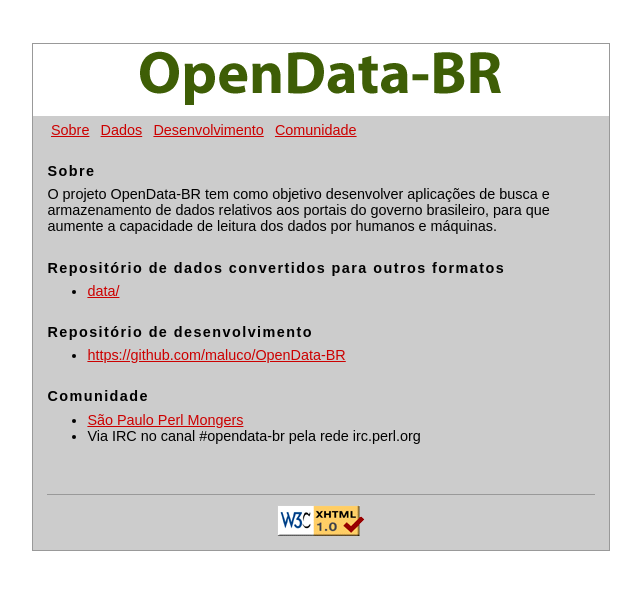
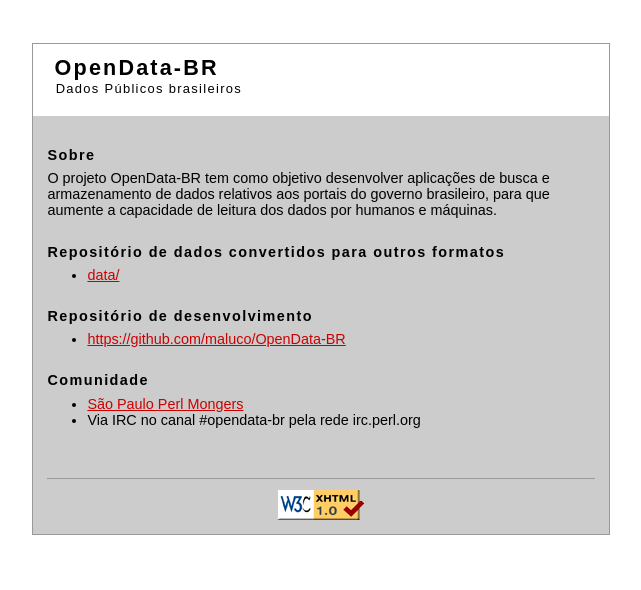
Before and after one commit to thiagorondon/OpenData-BR-www, a plain HTML site: page index.html in a window 1280 px wide. Shown: the whole page, without its empty margins (319-960 px from the left). Drawn offline with Linux system fonts and the light colour scheme.

Commit message:
Retirando menu e logo.
Signed-off-by: Thiago Berlitz Rondon <thiago.rondon@gmail.com>

```diff
--- a/index.html
+++ b/index.html
@@ -10,17 +10,12 @@
 
 <div id="centerColumn">
 	<div id="header">
-	<center>
-	<img src="images/logo.png" alt="OpenData-BR" />
-	</center>
+	<h1>OpenData-BR</h1>
+	<h2>Dados P&uacute;blicos brasileiros</h2>
 	</div><!--//end #headern//-->
 
 	<div id="nav">
 	<ul>
-	<li><a href-"#" title="Home">Sobre</a></li>
-	<li><a href-"#" title="About">Dados</a></li>
-	<li><a href-"#" title="Gallery">Desenvolvimento</a></li>
-	<li><a href-"#" title="Contact">Comunidade</a></li>
 	</ul>
 	</div><!--//end #nav//-->
 
```
